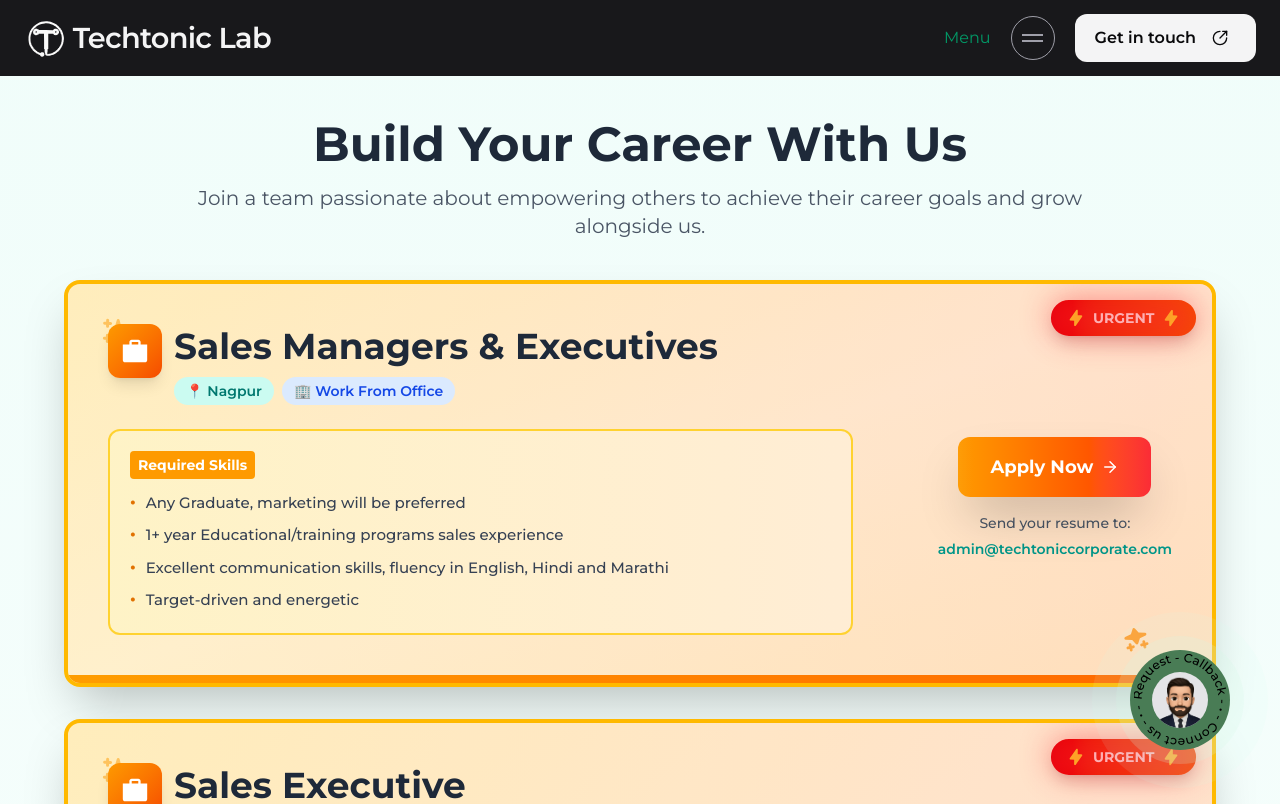
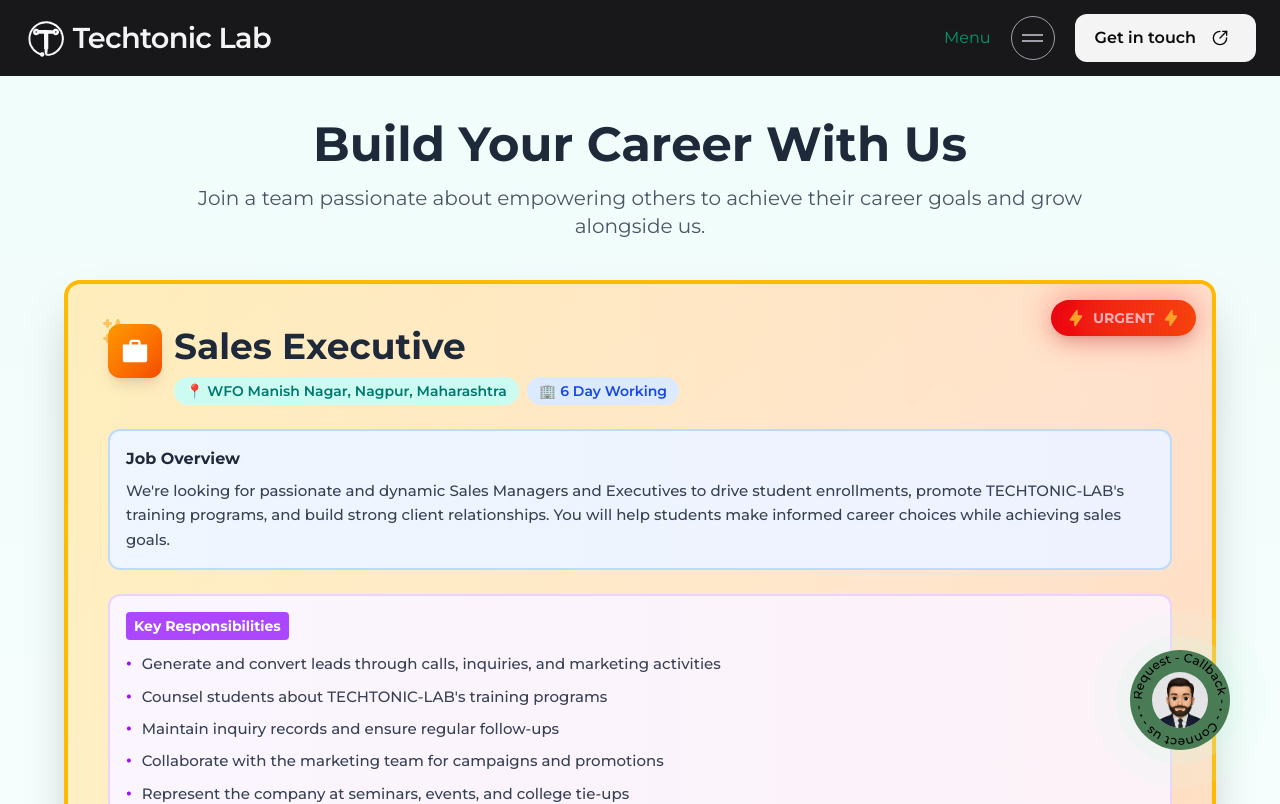
Before and after one commit to shra1w/techtoniclab, a Next.js app: page /career in a window 1280 px wide. Shown: the top 804 px of the page. Built offline with nearby package versions, Linux system fonts and the light colour scheme.

Commit message:
Mini changes

```diff
--- a/src/app/career/page.js
+++ b/src/app/career/page.js
@@ -18,19 +18,6 @@
 
   // Urgent hiring jobs
   const urgentHiringJobs = [
-    {
-      "position": "Sales Managers & Executives",
-      "location": "Nagpur",
-      "type": "URGENT HIRING",
-      "workMode": "Work From Office",
-      "skills": [
-        "Any Graduate, marketing will be preferred",
-        "1+ year Educational/training programs sales experience",
-        "Excellent communication skills, fluency in English, Hindi and Marathi",
-        "Target-driven and energetic"
-      ],
-      "isUrgent": true
-    },
     {
       "position": "Sales Executive",
       "location": "WFO Manish Nagar, Nagpur, Maharashtra",
```
